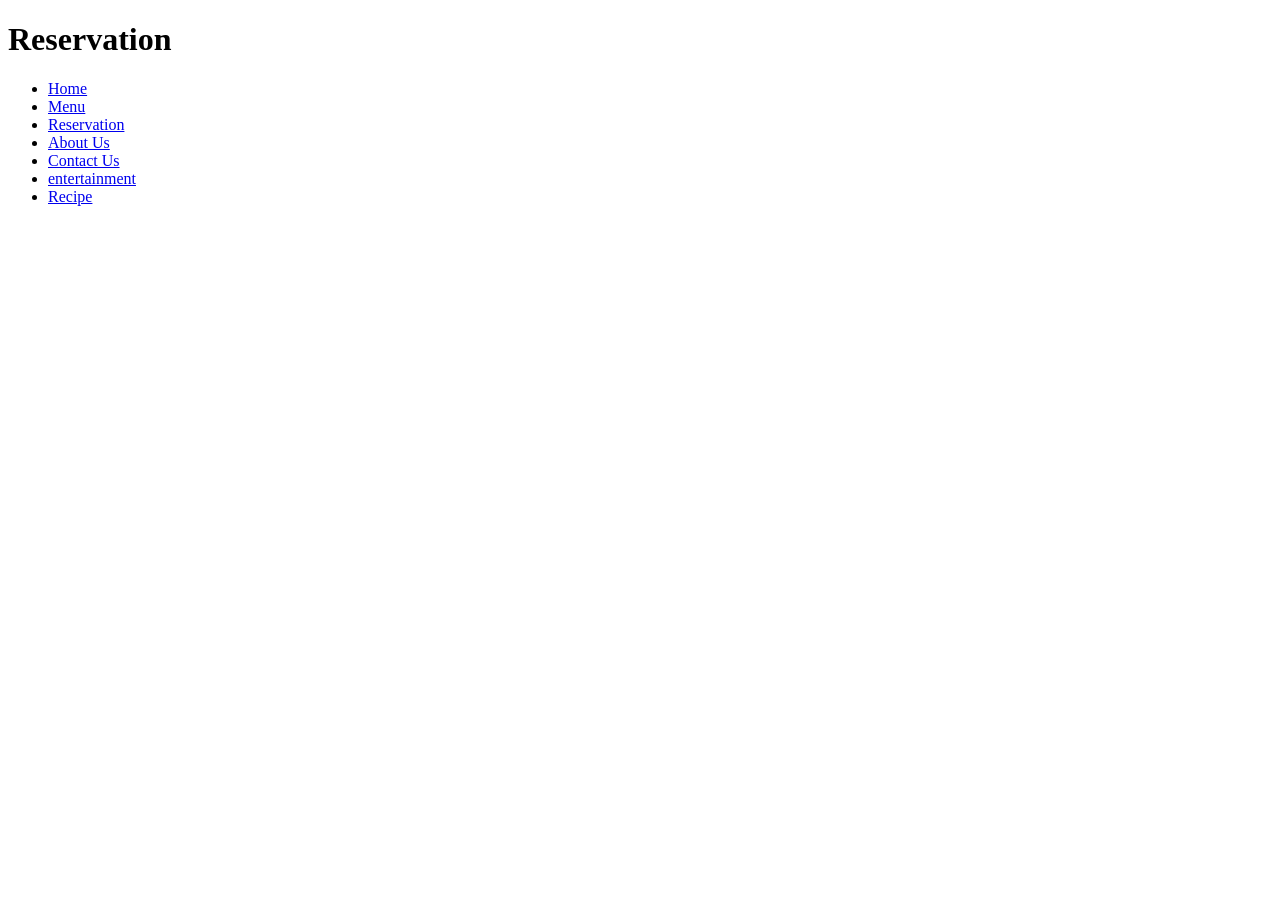
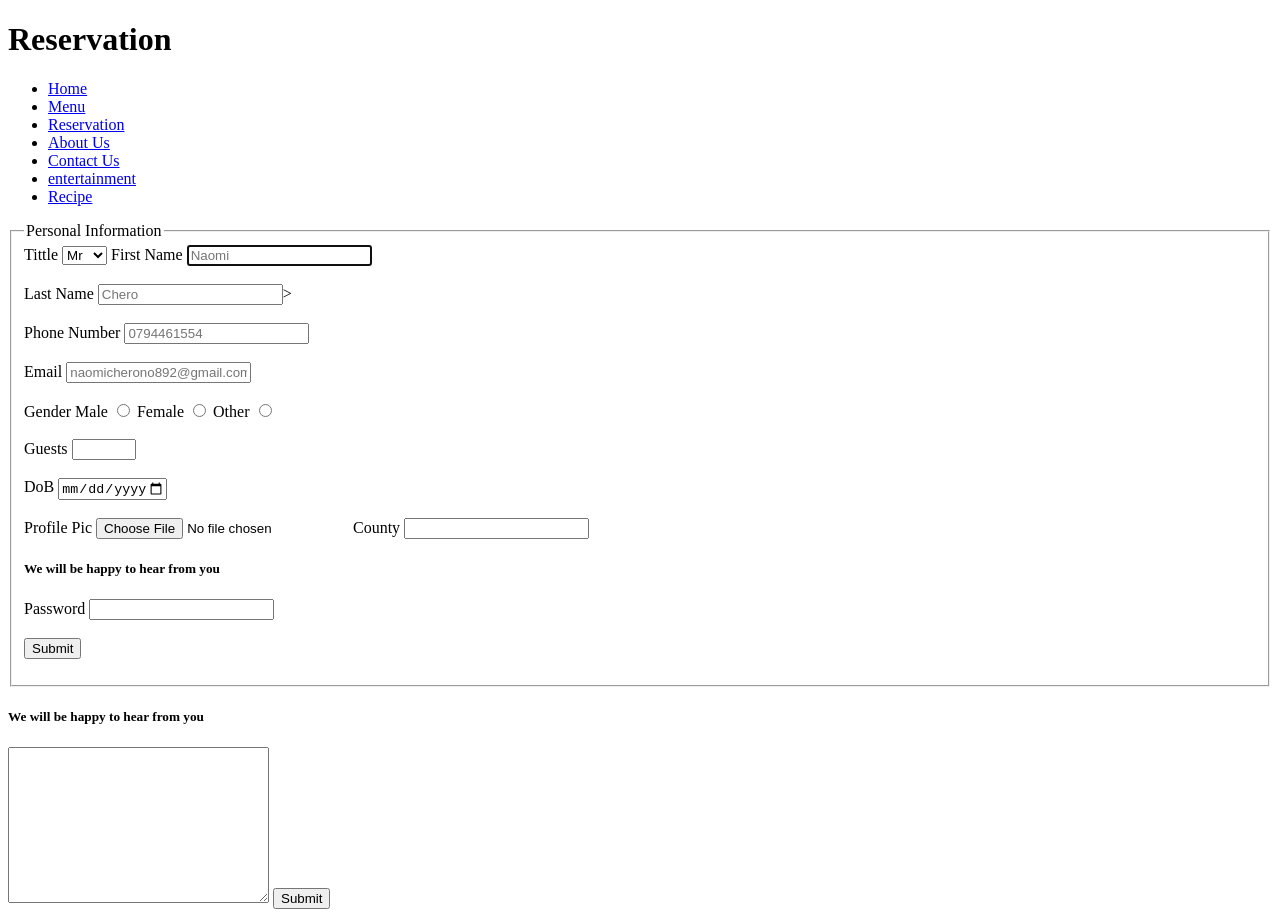
Before and after one commit to Naomi-cherono85/AA_Web_development, a plain HTML site: page 001Web_Static/Reservation.html in a window 1280 px wide. Before the commit the page ends 800 px from the top, so only its background shows below. Drawn offline with Linux system fonts and the light colour scheme.

```diff
--- a/001Web_Static/Reservation.html
+++ b/001Web_Static/Reservation.html
@@ -18,5 +18,130 @@
             <li><a href="Recipe.html">Recipe</a></li>
         </ul>
     </nav>
+    <form action="https:http.org/post" method="post">
+        <P>
+        <fieldset>
+            <legend>Personal Information</legend>
+        <label for="title">Tittle</label>
+        <select name="title" id="title">
+        <option value="mr">Mr</option>
+        <option value="mrs">Mrs</option>
+    </select>
+
+        <label for="firstName">First Name</label>
+        <input type=" text" name="firstName" id="firstName" required placeholder="Naomi" autofocus autocomplete="on">
+        <br/>
+        <br/>
+
+        <label for="lastName">Last Name</label>
+        <input type=" text" name="lastName" id="last Name" required placeholder="Chero" autocomplete="on">>
+        <br/>
+        <br/>
+
+        <label for="phoneNumber">Phone Number</label>
+        <input type="tel" name="phoneNumber" id="phone Number" pattern="[0-9][10]" placeholder="0794461554" autocomplete="on">
+        <br/>
+        <br/>
+
+        <label for="email">Email</label>
+        <input type="email" name="email" id="email" placeholder="naomicherono892@gmail.com" autocomplete="on">
+        <br/>
+        <br/>
+
+        <label for="gender">Gender</label>
+        <label for="male">Male</label>
+        <input type="radio" id="male" name="gender">
+
+        <label for="female">Female</label>
+        <input type="radio" id="female" name="gender">
+
+
+        <label for="other">Other</label>
+        <input type="radio" id="other" name="gender">
+        <br/>
+        <br/>
+
+        <label for="guests">Guests</label>
+        <input type="number" id="guests" min="0" max="100">
+        <br/>
+        <br/>
+
+
+        <label for="dob">DoB</label>
+        <input type="date" name="dob" id="doB" max="2011-01-01">
+        <br/>
+        <br/>
+        <label for="profilepic">Profile Pic</label>
+        <input type="file" accept="video/*">
+
+        <!--This block of code lists all Kenyan ounties-->
+        <label for="county">County</label>
+        <input type="county" name="county" id="county" list="countylist">
+        <datalist id="countylist">
+        <option value="Mombasa">
+        <option value="Kwale">
+        <option value="Kilifi">
+        <option value="Tana River">
+        <option value="Lamu">
+        <option value="Taita/Taveta">
+        <option value="Garissa">
+        <option value="Wajir">
+        <option value="Mandera">
+        <option value="Marsabit">
+        <option value="Machakos">
+        <option value="Makueni">
+        <option value="Nyandarua">
+        <option value="Nyeri">
+        <option value="Kirinyaga">
+        <option value="Murang'a">
+        <option value="Kiambu">
+        <option value="Tharaka-Nithi">
+        <option value="Isiolo">
+        <option value="Embu">
+        <option value="Meru">
+        <option value=" Turkana">
+        <option value=" West Pokot">
+        <option value=" Samburu">
+        <option value="Trans Nzoia">
+        <option value=" Uasin Gishu">
+        <option value=" Elgeyo/Marakwet">
+        <option value=" Nandi">
+        <option value="Baringo">
+        <option value=" Nakuru">
+        <option value="Narok">
+        <option value=" Kajiado">
+        <option value=" Kericho">
+        <option value=" Bomet">
+        <option value=" Kakamega">
+        <option value="  Bungoma">
+        <option value=" Busia">
+        <option value="  Siaya">
+        <option value="  Kisumu">
+        <option value="  Homa Bay">
+        <option value="  Migori">
+        <option value="  Kisii">
+        <option value="Nyamira">
+        <option value=" Nairobi City">
+
+        </datalist>
+
+        <h5>We will be happy to hear from you</h5>
+
+        <label for="password">Password</label>
+        <input type="password" name="password" id="password">
+        <br/>
+        <br/>
+
+        <button type="submit">Submit</button>
+    </P>
+    </fieldset>
+        <h5>We will be happy to hear from you</h5>
+        <textarea name="" id="Message" cols="30" rows="10"></textarea>
+        <input type="Submit">
+
+
+
+    </form>
+
 </body>
 </html>
```
Also changed, not shown: 001Web_Static/About.html (+1 -0 lines), 001Web_Static/entertainment.html (+5 -0 lines), 001Web_Static/recipesamples.html (+1 -0 lines).
